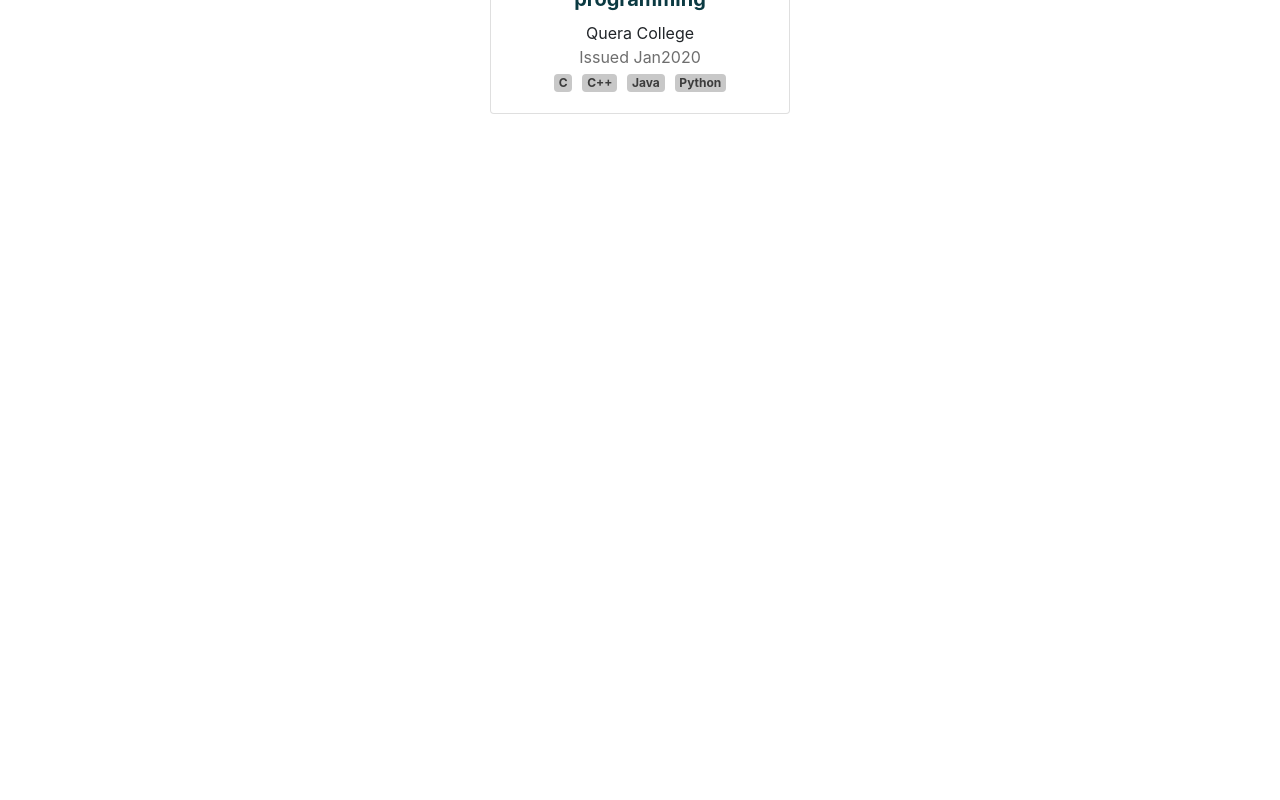
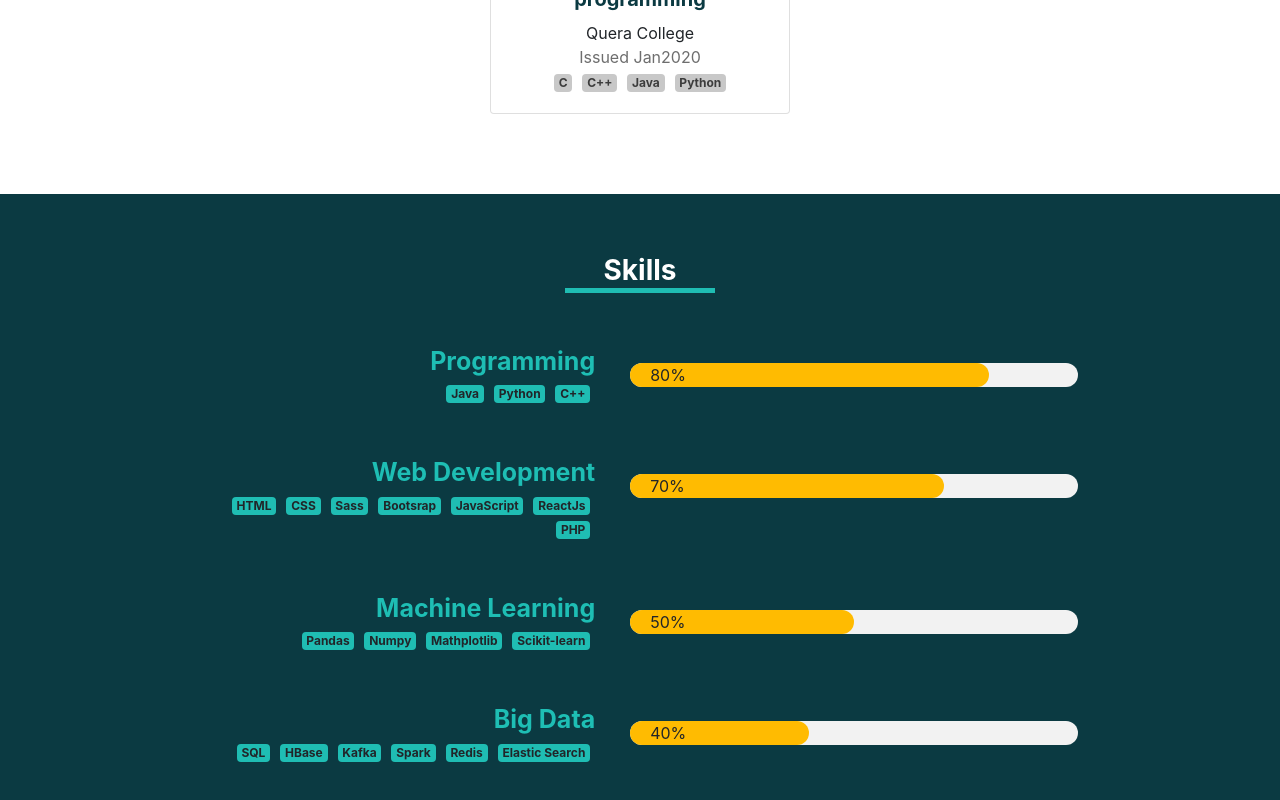
Before and after one commit to mrp-78/my-cv, a React (Create React App) app: page / in a window 1280 px wide. Shown: the part 2442-3242 px from the top of the page. Before the commit the page ends 2636 px from the top, so only its background shows below. Built offline with nearby package versions, Linux system fonts and the light colour scheme.

Commit message:
complete skills section

```diff
--- a/src/App.js
+++ b/src/App.js
@@ -3,6 +3,7 @@ import "./App.css";
 import Header from "./components/Header";
 import Home from "./components/Home";
 import Background from "./components/Background";
+import Skills from "./components/Skills";
 
 function App() {
   return (
@@ -10,6 +11,7 @@ function App() {
       <Header />
       <Home />
       <Background />
+      <Skills />
     </React.Fragment>
   );
 }
--- /dev/null
+++ b/src/components/Skills.css
@@ -0,0 +1,107 @@
+#Skills {
+  background-color: #0b3a42;
+}
+
+.skill-row {
+  display: flex;
+}
+
+.s-head {
+  color: white;
+  position: relative;
+  text-align: center;
+  margin: 0 auto;
+  margin-bottom: 50px;
+  font-weight: bold;
+  border-color: #20c5baf2;
+  border-width: 0 0 5px 0;
+  border-style: solid;
+  width: 150px;
+}
+
+.skills {
+  padding: 60px 0;
+  justify-content: center;
+  text-align: center;
+  align-items: center;
+}
+
+.s-col {
+  width: 70%;
+  /* padding-left: 100px; */
+  justify-content: center;
+  text-align: center;
+  margin: 50px auto;
+}
+
+.left {
+  justify-content: left !important;
+  text-align: left;
+}
+
+.skill {
+  color: #20c5baf2;
+  font-weight: bold;
+  font-size: 25px;
+}
+
+.description {
+  color: #20c5baf2;
+  /* font-weight: bold; */
+  font-size: 20px;
+}
+
+.skill-container {
+  width: 45%;
+  text-align: right;
+}
+
+.meter {
+  width: 50%;
+  height: 50%;
+  margin-top: 20px;
+  margin-left: 35px;
+  background-color: #f2f2f2;
+  border-radius: 20px;
+}
+
+.badge-light {
+  background-color: #20c5baf2 !important;
+}
+
+.my-progress {
+  background-color: #ffbb01 !important;
+  height: 100%;
+  padding-left: 20px;
+  border-radius: 20px;
+  animation-name: progressBar;
+  animation-duration: 4s;
+}
+
+@keyframes progressBar {
+  0% {
+    width: 0;
+  }
+  100% {
+    width: 100%;
+  }
+}
+
+@media screen and (max-width: 700px) {
+  .skill-container {
+    width: 100%;
+    text-align: left;
+  }
+  .skill-row {
+    display: inline;
+  }
+
+  .meter {
+    width: 100%;
+    height: 50%;
+    margin-top: 20px;
+    background-color: #f2f2f2;
+    border-radius: 20px;
+    margin-left: -5px;
+  }
+}
--- /dev/null
+++ b/src/components/Skills.js
@@ -0,0 +1,65 @@
+import React, { Component } from "react";
+import "./Skills.css";
+
+class Skills extends Component {
+  state = {
+    skills: [
+      {
+        name: "Programming",
+        badges: ["Java", "Python", "C++"],
+        percent: "80%",
+      },
+      {
+        name: "Web Development",
+        badges: [
+          "HTML",
+          "CSS",
+          "Sass",
+          "Bootsrap",
+          "JavaScript",
+          "ReactJs",
+          "PHP",
+        ],
+        percent: "70%",
+      },
+      {
+        name: "Machine Learning",
+        badges: ["Pandas", "Numpy", "Mathplotlib", "Scikit-learn"],
+        percent: "50%",
+      },
+      {
+        name: "Big Data",
+        badges: ["SQL", "HBase", "Kafka", "Spark", "Redis", "Elastic Search"],
+        percent: "40%",
+      },
+    ],
+  };
+  render() {
+    return (
+      <section id="Skills">
+        <div className="skills">
+          <h3 className="s-head">Skills</h3>
+          {this.state.skills.map((skill) => (
+            <div className="s-col">
+              <div className="skill-row left">
+                <div className="skill-container">
+                  <div className="skill">{skill.name}</div>
+                  {skill.badges.map((badge) => (
+                    <span class="badge badge-light">{badge}</span>
+                  ))}
+                </div>
+                <div class="meter">
+                  <div style={{ width: skill.percent }}>
+                    <div class="my-progress">{skill.percent}</div>
+                  </div>
+                </div>
+              </div>
+            </div>
+          ))}
+        </div>
+      </section>
+    );
+  }
+}
+
+export default Skills;
```
